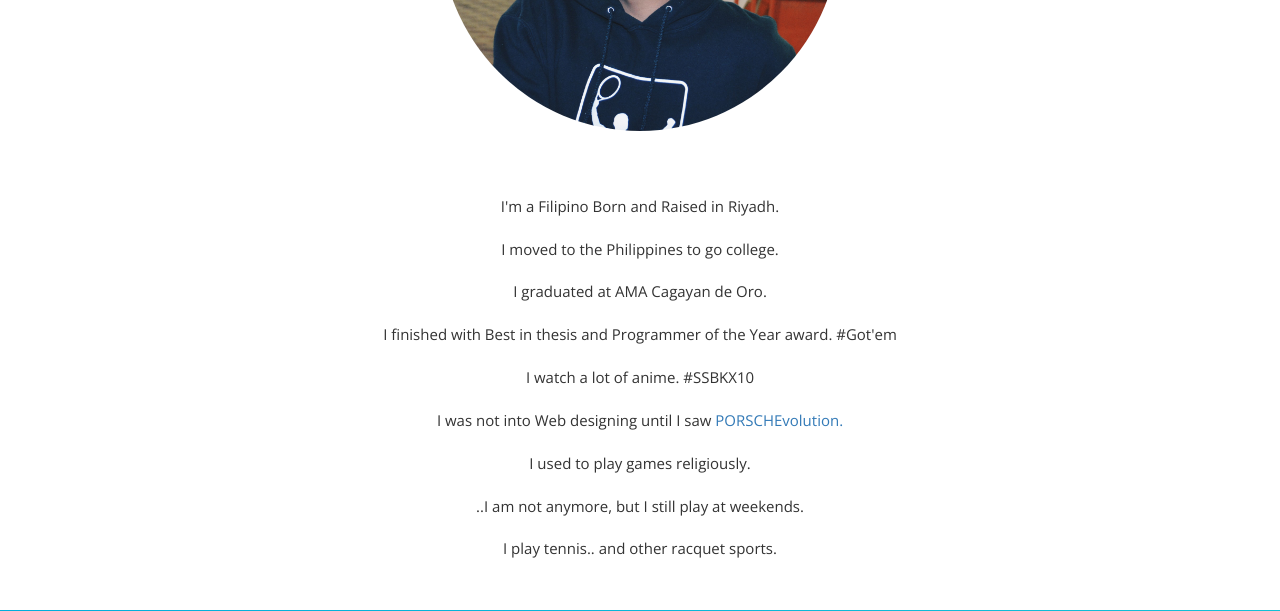
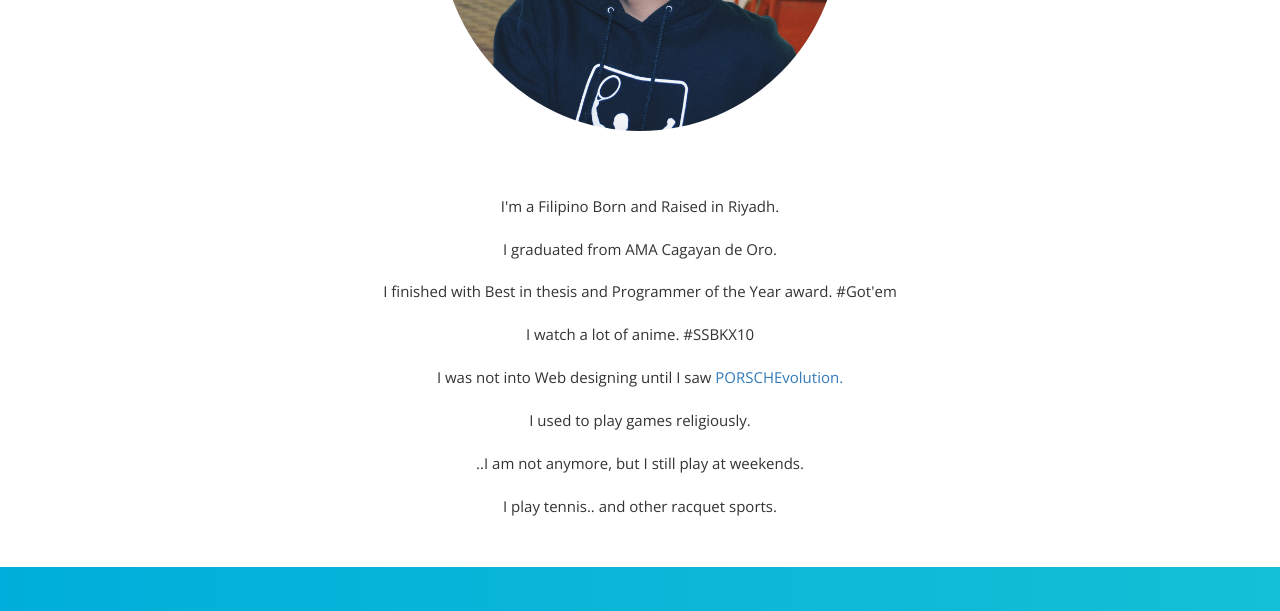
Before and after one commit to hakeemsharif/hakeemsharif.github.io, a website: page index.html in a window 1280 px wide. Shown: the part 1321-1932 px from the top of the page. Drawn offline with nearby package versions, Linux system fonts and the light colour scheme.

Commit message:
4.18h
About - Update

```diff
--- a/index.html
+++ b/index.html
@@ -83,7 +83,7 @@
 
   <div class="About">
     <img id="Profile" src="Images/Hakz2.jpg" alt="Hakeem Sharif">
-    <p id="About--me">I'm a Filipino Born and Raised in Riyadh.<br><br> I moved to the Philippines to go college.<br><br> I graduated at AMA Cagayan de Oro.<br><br> I finished with Best in thesis and Programmer of the Year award. #Got'em<br><br> I watch a lot of anime. #SSBKX10<br><br>      I was not into Web designing until I saw <a href="http://porschevolution.com/" target="_blank">PORSCHEvolution.</a><br><br> I used to play games religiously.<br><br>..I am not anymore, but I still play at weekends.<br><br> I play tennis.. and other
+    <p id="About--me">I'm a Filipino Born and Raised in Riyadh.<br><br> I graduated from AMA Cagayan de Oro.<br><br> I finished with Best in thesis and Programmer of the Year award. #Got'em<br><br> I watch a lot of anime. #SSBKX10<br><br>      I was not into Web designing until I saw <a href="http://porschevolution.com/" target="_blank">PORSCHEvolution.</a><br><br> I used to play games religiously.<br><br>..I am not anymore, but I still play at weekends.<br><br> I play tennis.. and other
       racquet sports.
     </p>
 
```
